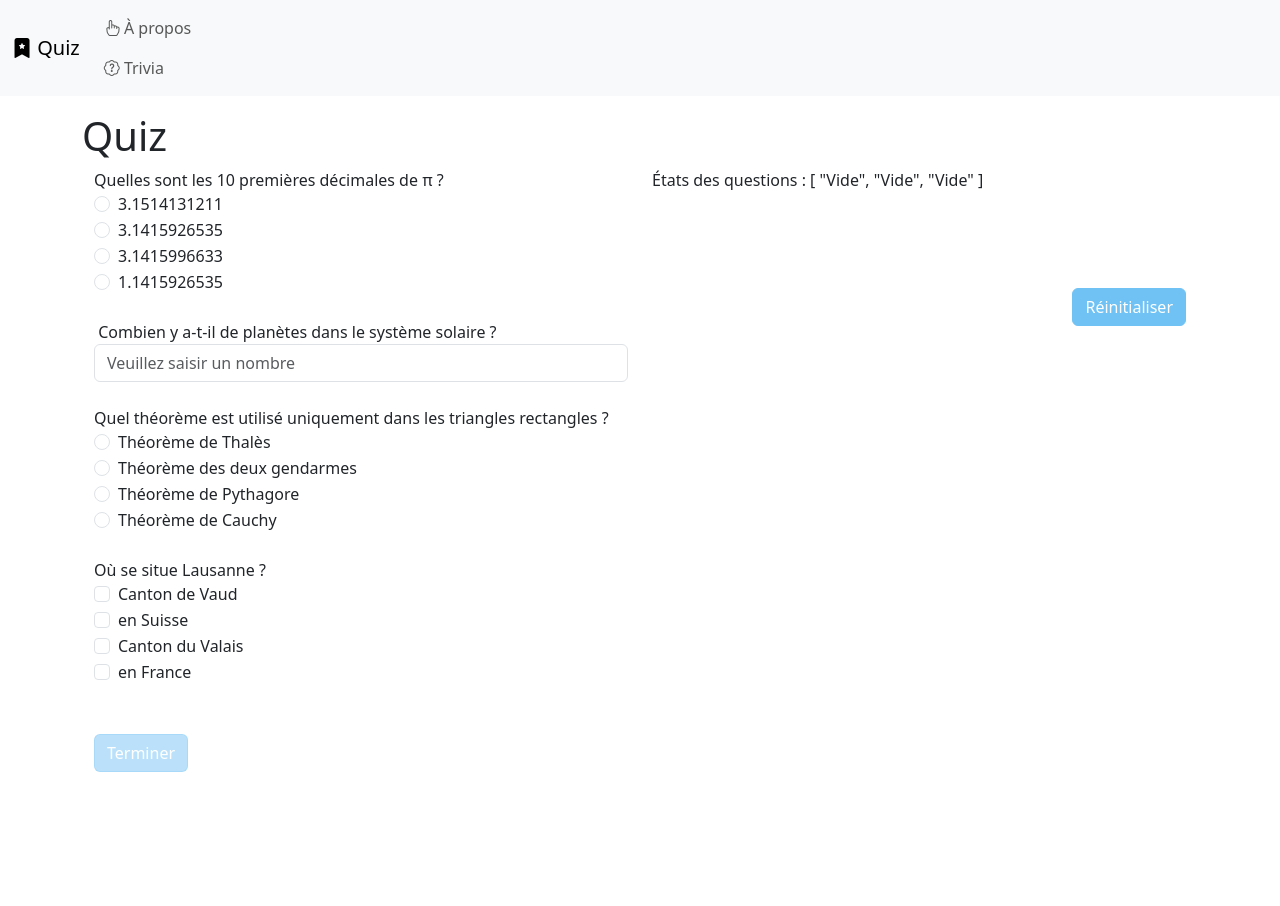
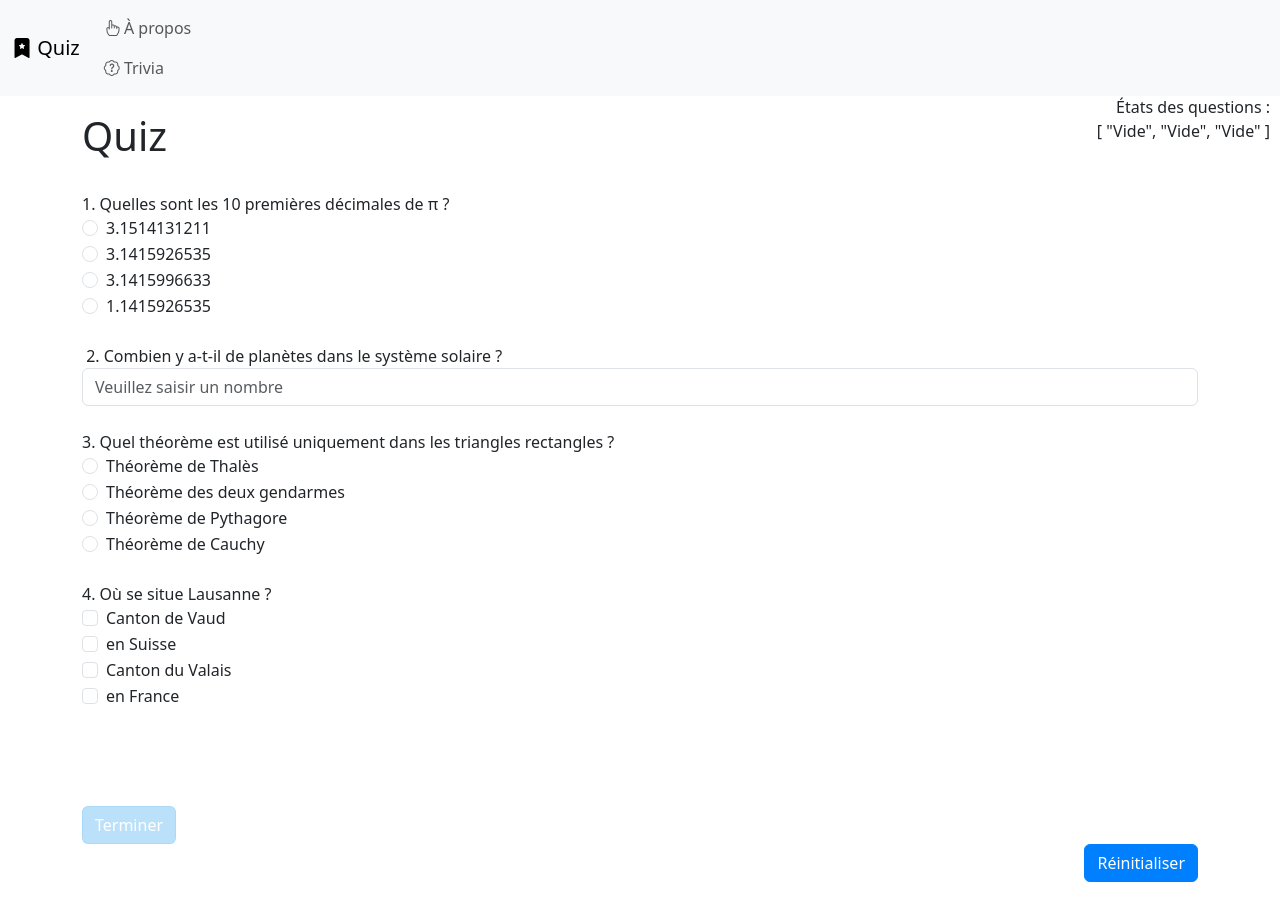
Before and after one commit to hepl-bs21inf5/sem07-project-Mia3105, a Vue app: page / in a window 1280 px wide. Before the commit the page ends 800 px from the top, so only its background shows below. Built offline with nearby package versions, Linux system fonts and the light colour scheme.

Commit message:
Ajouter les fichiers

```diff
--- a/src/assets/main.css
+++ b/src/assets/main.css
@@ -1,8 +1,8 @@
 /* https://getbootstrap.com/docs/5.3/components/buttons/#variables */
 .btn-primary {
   --bs-btn-color: #fff;
-  --bs-btn-bg: #70c2f5;
-  --bs-btn-border-color: #70c2f5;
+  --bs-btn-bg: #0080ff;
+  --bs-btn-border-color: #0080ff;
   --bs-btn-hover-color: #fff;
   --bs-btn-hover-bg: #0d11fd;
   --bs-btn-hover-border-color: #0d11fd;
--- a/src/components/QuizForm.vue
+++ b/src/components/QuizForm.vue
@@ -26,24 +26,28 @@ const totalScore = computed<number>(() => questionStates.value.length)
 function submit(event: Event): void {
   event.preventDefault()
   questionStates.value = questionStates.value.map(() => QuestionState.Submit)
+  document.body.scrollTop = 0;
+  document.documentElement.scrollTop = 0;
 }
 
 function reset(event: Event): void {
   event.preventDefault()
   questionStates.value = questionStates.value.map(() => QuestionState.Vide)
+  document.body.scrollTop = 0;
+  document.documentElement.scrollTop = 0;
 }
+
+
 </script>
 
 <template>
   <form @submit="submit">
-    <div class="container">
-      <div class="row">
-        <div class="col">
+    <br />
           <QuestionRadio
             id="pi"
             v-model="questionStates[0]"
             answer="3.1415926535"
-            text="Quelles sont les 10 premières décimales de π ?"
+            text="1. Quelles sont les 10 premières décimales de π ?"
             :options="[
               { value: '3.1514131211', text: '3.1514131211' },
               { value: '3.1415926535', text: '3.1415926535' },
@@ -59,9 +63,9 @@ function reset(event: Event): void {
             id="planète"
             v-model="questionStates[1]"
             answer="8"
-            text="Combien y a-t-il de planètes dans le système solaire ?"
+            text="2. Combien y a-t-il de planètes dans le système solaire ?"
             placeholder="Veuillez saisir un nombre"
-            answer-detail="Les 8 planètes sont Mercure, Venus, Terre, Mars, Jupiter, Saturne, Uranus, Neptune. Pluton n'est plus considéré comme une planète."
+            answer-detail="Les 8 planètes sont Mercure, Venus, Terre, Mars, Jupiter, Saturne, Uranus, Neptune. Pluton n'est plus considérée comme une planète."
           />
 
           <br />
@@ -70,7 +74,7 @@ function reset(event: Event): void {
               id="theoreme"
               v-model="questionStates[2]"
               answer="Théorème de Pythagore"
-            text="Quel théorème est utilisé uniquement dans les triangles rectangles ?"
+              text="3. Quel théorème est utilisé uniquement dans les triangles rectangles ?"
               :options="[
                 { value: 'Théorème de Thalès', text: 'Théorème de Thalès' },
                 { value: 'Théorème des deux gendarmes', text: 'Théorème des deux gendarmes' },
@@ -85,7 +89,7 @@ function reset(event: Event): void {
             <QuestionCheckbox
               id="lausanne"
               v-model="questionStates[3]"
-            text="Où se situe Lausanne ?"
+              text="4. Où se situe Lausanne ?"
               :answer="['Canton de Vaud', 'en Suisse']"
               :options="[
                 { value: 'Canton de Vaud', text: 'Canton de Vaud' },
@@ -94,27 +98,36 @@ function reset(event: Event): void {
                 { value: 'en France', text: 'en France' },
               ]"
             />
+            <br /><br />
+        <p
+          style="
+            position: fixed;
+            top: 85px;
+            left: 0;
+            width: 100%;
+            background: none;
+            margin: 0;
+            text-align: right;
+            padding: 10px;
+          "
+        >
+          États des questions :
+          <br />{{ questionStates }}
+        </p>
 
+        <div v-if="submitted">Score : {{ score }} / {{ totalScore }}</div>
         <br />
         <br />
+        <div style="text-align: left">
           <button class="btn btn-primary" :class="{ disabled: !filled }" type="submit">
             Terminer
           </button>
         </div>
 
-        <div class="col">
-          <div> États des questions : {{ questionStates }}</div>
-          <div v-if="submitted">Score : {{ score }} / {{ totalScore }}</div>
-          <br />
-          <br />
-
-          <br />
-          <br />
       <div style="text-align: right">
         <button class="btn btn-primary" button @:click="reset">Réinitialiser</button>
       </div>
-        </div>
-      </div>
-    </div>
+      <br />
+
   </form>
 </template>
```
Lines whose indentation alone changed are shown as unchanged.
